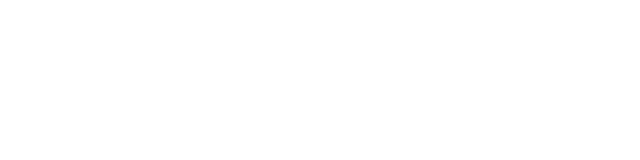
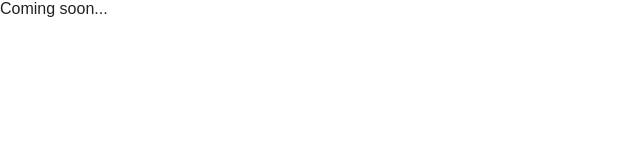
Before and after one commit to Devika-Yadav/One-Stop-Personalized-Career-Education-Advisor, a React (Create React App) app: page /forgot-password in a window 1280 px wide. Before the commit this address had no page. Shown: the top 160 px of the page, without its empty margins (0-640 px from the left). Built offline with nearby package versions, Linux system fonts and the light colour scheme.

Commit message:
added forgot pasword

```diff
--- /dev/null
+++ b/src/ForgotPassword.js
@@ -0,0 +1,11 @@
+import React from 'react';
+
+const ForgotPassword = () => {
+  return (
+    <div className="forgot-password-page">
+      Coming soon...
+    </div>
+  );
+};
+
+export default ForgotPassword;
--- a/src/Login.js
+++ b/src/Login.js
@@ -31,7 +31,7 @@
             <input type="password" required />
 
             <div className="small-text">
-              Forget Password? <a href="#">Click here</a>
+              Forget Password? <Link to="/forgot-password">Click here</Link>
             </div>
               <div className="role-section">
     <label>
--- a/src/index.js
+++ b/src/index.js
@@ -5,6 +5,7 @@
 import Login from "./Login";
 import Register from "./Register";
 import Home from "./Home";
+import ForgotPassword from "./ForgotPassword"
 
 const root = ReactDOM.createRoot(document.getElementById("root"));
 
@@ -14,6 +15,7 @@
       <Route path="/" element={<Home />} />          {/* Home first */}
       <Route path="/login" element={<Login />} />
       <Route path="/register" element={<Register />} />
+      <Route path="/forgot-password" element={<ForgotPassword />} />
     </Routes>
   </BrowserRouter>
 );
```
